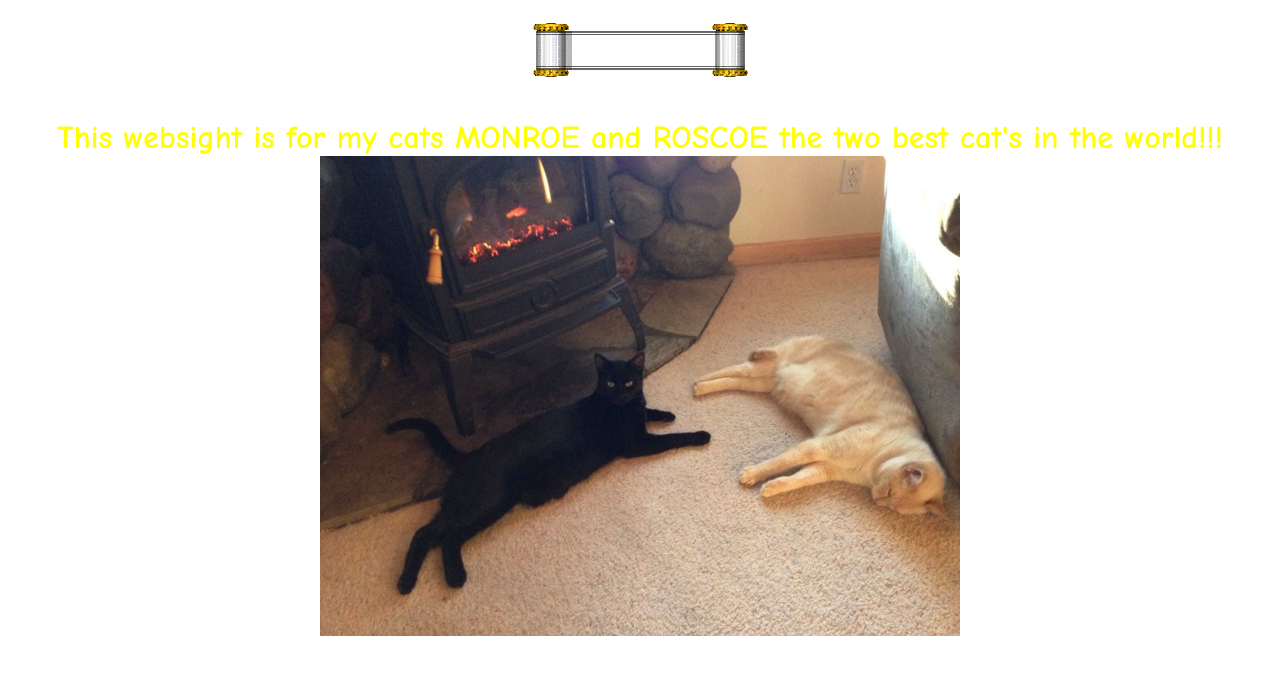
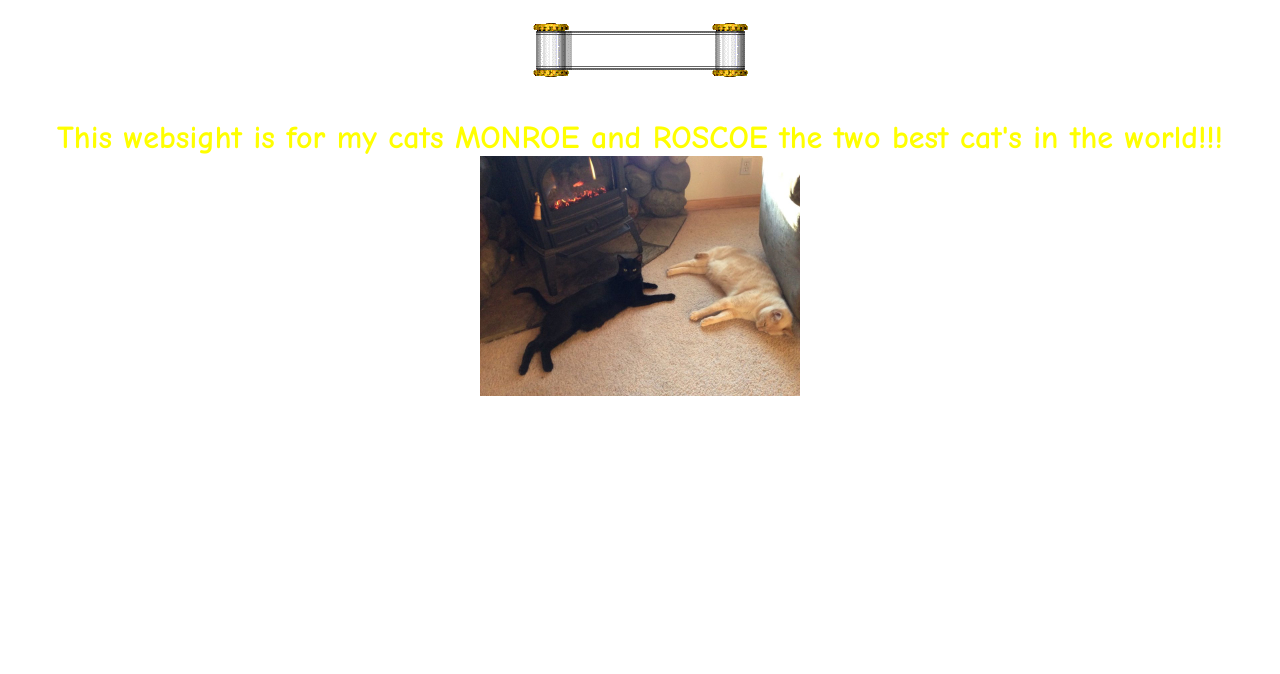
Before and after one commit to Muhs/Muhs.github.io, a plain HTML site: page index.html in a window 1280 px wide. Drawn offline with Linux system fonts and the light colour scheme.

Commit message:
Update index.html

```diff
--- a/index.html
+++ b/index.html
@@ -18,7 +18,7 @@
 
 		<p style="color:yellow">This websight is for my cats MONROE and ROSCOE the two best cat's in the world!!!
 		<br>
-		<img src="fire.jpg">
+		<img src="fire.jpg" width="320" height="240">
 		</p>
 
 </body>
```
